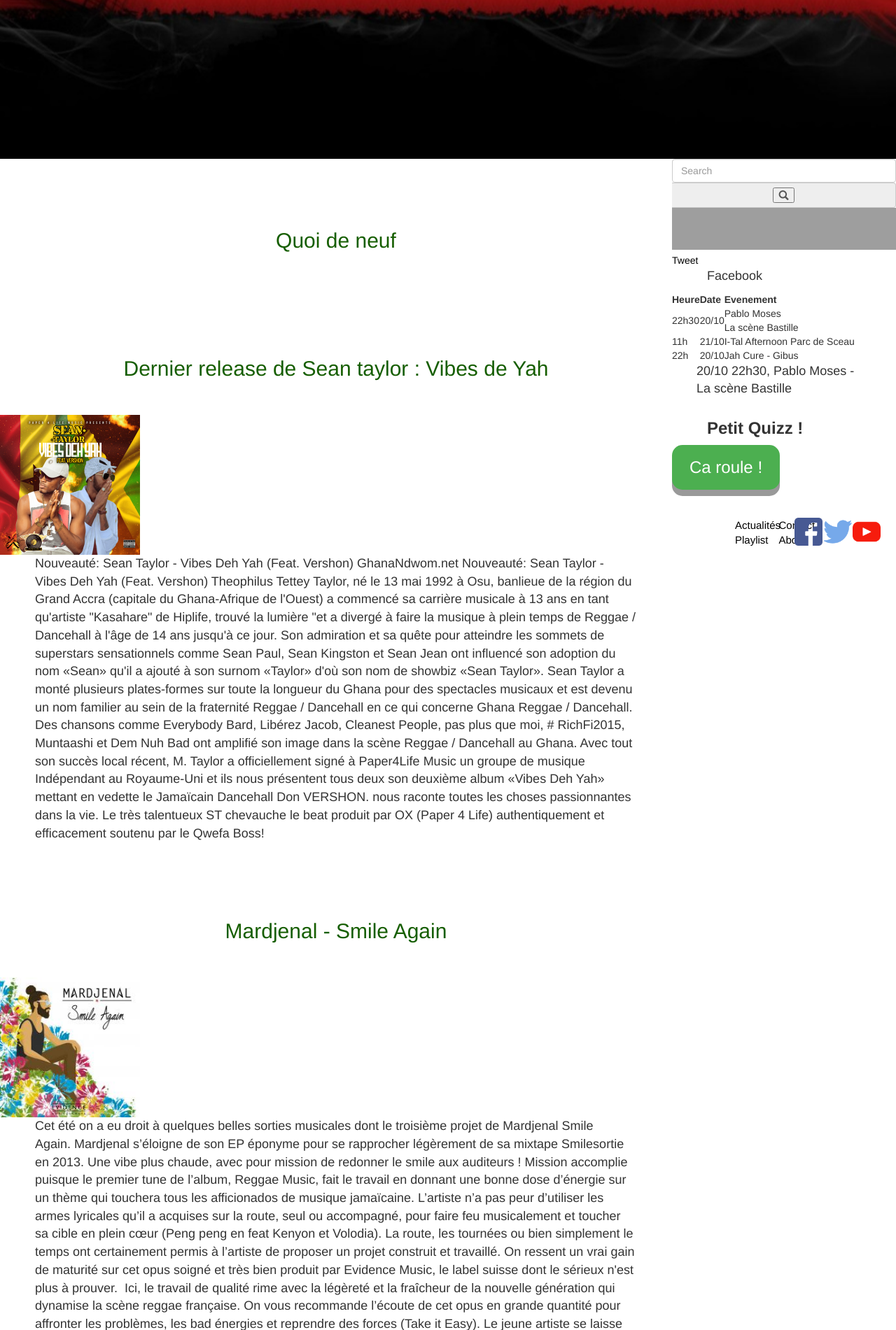
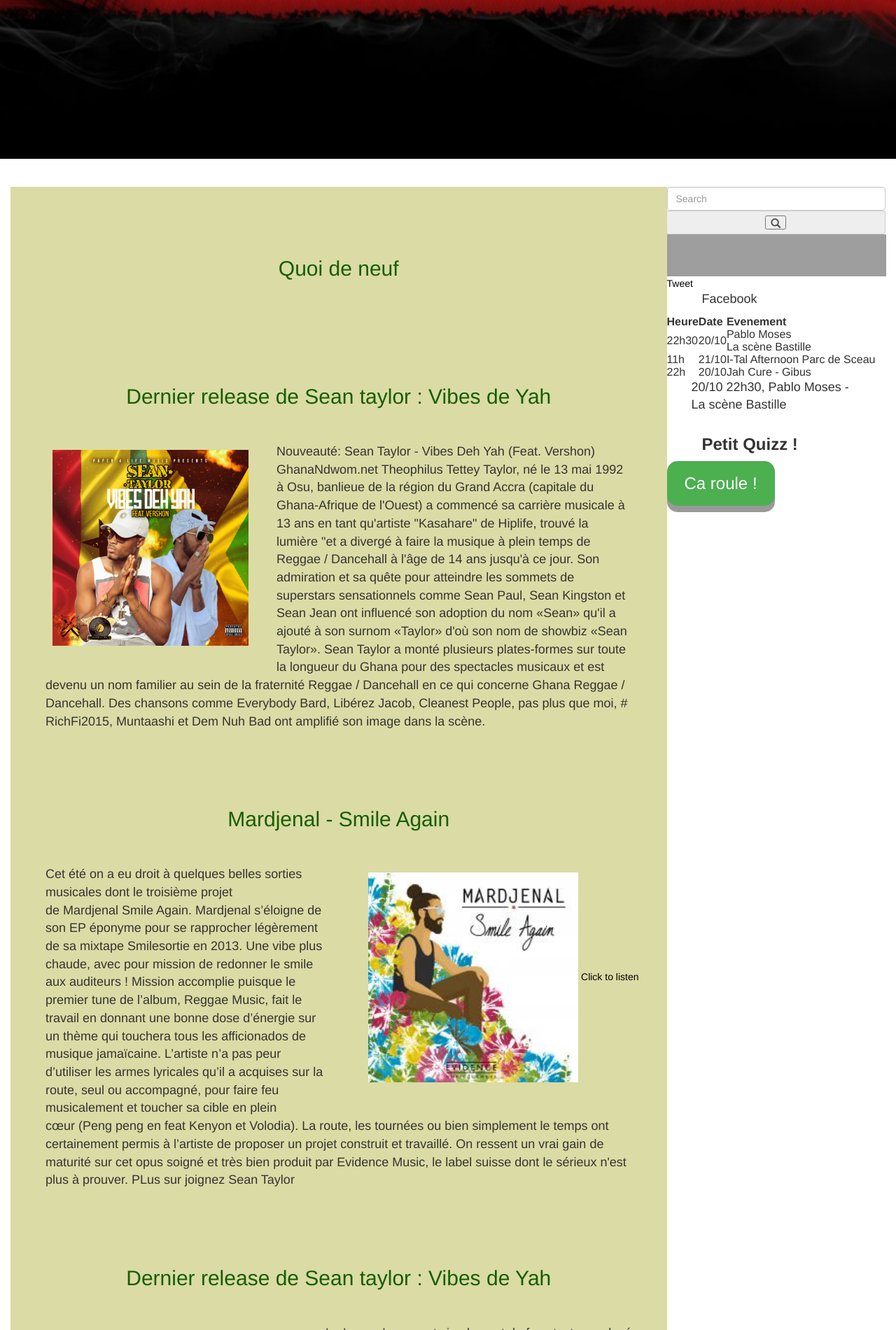
Before and after one commit to saraclima/reggae_wilders, a PHP site: page /quoideneuf.php in a window 1280 px wide. Shown: the part 463-2364 px from the top of the page at 70% size. Run offline with PHP 8.4, Linux system fonts and the light colour scheme; some libraries are stand-ins or nearby versions; grey boxes are pictures that could not be loaded.

Commit message:
final call page quoideneuf presentable

```diff
--- a/assets/css/neufstyle.css
+++ b/assets/css/neufstyle.css
@@ -1,8 +1,7 @@
-.container_nam
+.container_custom
 {
 	margin:20px;
 	padding:20px;
-	font-family: sans-serif;
 }
 
 .row_custom_first
@@ -10,16 +9,29 @@
 	background-color: yellow;
 	height: 10vh;
 }
+
 .imageleft
 {
 	display: block;
+	margin-left: 50px;
+	margin-right: 30px;
+	margin-bottom: 20px;
 	float: left;
+	padding : 10px;
+	text-align: right;
 }
+
 .imageright
 {
 	display: block;
 	float: right;
+	margin-left: 50px;
+	margin-right: 30px;
+	margin-bottom: 20px;
+	padding : 10px;
+	text-align: left;
 }
+
 .col_one
 {
 height: 15vh;
--- a/quoideneuf.php
+++ b/quoideneuf.php
@@ -1,65 +1,65 @@
-<?php include ('includes/header.php'); ?>
+	<link rel="stylesheet" type="text/css" href="assets/css/neufstyle.css">
+
+	<?php include('includes/header.php'); ?>
 	<!--link pour les base de H2 -->
 
 	<!-- Principal content -->
+	<div class="container-fluid container_custom">
 		<div class="col-md-9 col-xs-12">
+			<section>
+				<div class="row row-custom_first contenu">
 
-<section>
+				<h2 class="title_nam"> Quoi de neuf</h2>
+				</div>
 
-<!--page en cours-->
-	<h2 class="title_nam"> Quoi de neuf</h2>
-
-	<div class="row row_custom_second">
+			<div class="row row_custom_second contenu">
 
 				<h2> Dernier release de Sean taylor : Vibes de Yah</h2>
-		<img src ="assets/images/sean.png" width="200px" height="200px" class="imageright">
+				<a href="https://www.reverbnation.com/seantaylorgh">
+				<img src ="assets/images/sean.png" width="300px" height="300px" class="imageleft"> </a>
 				<p>Nouveauté: Sean Taylor - Vibes Deh Yah (Feat. Vershon)
 				GhanaNdwom.net
 
-	Nouveauté: Sean Taylor - Vibes Deh Yah (Feat. Vershon)
-
 				Theophilus Tettey Taylor, né le 13 mai 1992 à Osu, banlieue de la région du Grand Accra (capitale du Ghana-Afrique de l'Ouest) a commencé sa carrière musicale à 13 ans en tant qu'artiste "Kasahare" de Hiplife, trouvé la lumière "et a divergé à faire la musique à plein temps de Reggae / Dancehall à l'âge de 14 ans jusqu'à ce jour.
-
 				Son admiration et sa quête pour atteindre les sommets de superstars sensationnels comme Sean Paul, Sean Kingston et Sean Jean ont influencé son adoption du nom «Sean» qu'il a ajouté à son surnom «Taylor» d'où son nom de showbiz «Sean Taylor».
-
-	Sean Taylor a monté plusieurs plates-formes sur toute la longueur du Ghana pour des spectacles musicaux et est devenu un nom familier au sein de la fraternité Reggae / Dancehall en ce qui concerne Ghana Reggae / Dancehall. Des chansons comme Everybody Bard, Libérez Jacob, Cleanest People, pas plus que moi, # RichFi2015, Muntaashi et Dem Nuh Bad ont amplifié son image dans la scène Reggae / Dancehall au Ghana.
-
-	Avec tout son succès local récent, M. Taylor a officiellement signé à Paper4Life Music un groupe de musique Indépendant au Royaume-Uni et ils nous présentent tous deux son deuxième album «Vibes Deh Yah» mettant en vedette le Jamaïcain Dancehall Don VERSHON. nous raconte toutes les choses passionnantes dans la vie. Le très talentueux ST chevauche le beat produit par OX (Paper 4 Life) authentiquement et efficacement soutenu par le Qwefa Boss!
-
+				Sean Taylor a monté plusieurs plates-formes sur toute la longueur du Ghana pour des spectacles musicaux et est devenu un nom familier au sein de la fraternité Reggae / Dancehall en ce qui concerne Ghana Reggae / Dancehall. Des chansons comme Everybody Bard, Libérez Jacob, Cleanest People, pas plus que moi, # RichFi2015, Muntaashi et Dem Nuh Bad ont amplifié son image dans la scène.
 				</p>
 
 		</div><!--end row sencond-->
 
-	<div class="row row_custom_third">
-
-
+		<div class="row row_custom_third contenu">
 				<h2> Mardjenal - Smile Again</h2>
 
-			<img src ="assets/images/nampage.jpg" width="200px" height="200px" class="imageleft">
-			<p>
-			Cet été on a eu droit à quelques belles sorties musicales dont le troisième projet de Mardjenal Smile Again. Mardjenal s’éloigne de son EP éponyme pour se rapprocher légèrement de sa mixtape Smilesortie en 2013. Une vibe plus chaude, avec pour mission de redonner le smile aux auditeurs !
+		<div class="imageright">
+				<a href="http://www.deezer.com/fr/album/45927192">
 
-Mission accomplie puisque le premier tune de l’album, Reggae Music, fait le travail en donnant une bonne dose d’énergie sur un thème qui touchera tous les afficionados de musique jamaïcaine. L’artiste n’a pas peur d’utiliser les armes lyricales qu’il a acquises sur la route, seul ou accompagné, pour faire feu musicalement et toucher sa cible en plein cœur (Peng peng en feat Kenyon et Volodia). La route, les tournées ou bien simplement le temps ont certainement permis à l’artiste de proposer un projet construit et travaillé. On ressent un vrai gain de maturité sur cet opus soigné et très bien produit par Evidence Music, le label suisse dont le sérieux n'est plus à prouver.
-Ici, le travail de qualité rime avec la légèreté et la fraîcheur de la nouvelle génération qui dynamise la scène reggae française. On vous recommande l’écoute de cet opus en grande quantité pour affronter les problèmes, les bad énergies et reprendre des forces (Take it Easy). Le jeune artiste se laisse aller aisément en français ou en anglais sur tous les thèmes. Smile Again est un projet plein d’enseignements avec un message fort sur des morceaux comme Teach the Youth ou One Drop Basse en collaboration avec Sir Samuel.
-Au final, Mardjenal nous livre avec Smile Again un album engagé, plein d’énergie et de fraîcheur posé sur une base solide et terriblement bien travaillée.
+				<img src ="assets/images/nampage.jpg" width="300px" height="300px">
+				Click to listen
+			</a>
+
+		</div>
+				<p>Cet été on a eu droit à quelques belles sorties musicales dont le troisième projet de Mardjenal Smile Again. Mardjenal s’éloigne de son EP éponyme pour se rapprocher légèrement de sa mixtape Smilesortie en 2013. Une vibe plus chaude, avec pour mission de redonner le smile aux auditeurs !
+
+				Mission accomplie puisque le premier tune de l’album, Reggae Music, fait le travail en donnant une bonne dose d’énergie sur un thème qui touchera tous 	les afficionados de musique jamaïcaine. L’artiste n’a pas peur d’utiliser les armes lyricales qu’il a acquises sur la route, seul ou accompagné, pour faire feu musicalement et toucher sa cible en plein cœur (Peng peng en feat Kenyon et Volodia). La route, les tournées ou bien simplement le temps ont certainement permis à l’artiste de proposer un projet construit et travaillé. On ressent un vrai gain de maturité sur cet opus soigné et très bien produit par Evidence Music, le label suisse dont le sérieux n'est plus à prouver. PLus sur joignez Sean Taylor
 				</p>
 
 
 
 		</div><!--end row third-->
 
-	<div class="row row_custom_fourth">
-
-		<img src ="assets/images/sean.png" width="200px" height="200px" class="imageright">
+		<div class="row row_custom_fourth contenu">
+			<h2> Dernier release de Sean taylor : Vibes de Yah</h2>
+			<div class="imageleft">
+			<a href="http://www.deezer.com/fr/album/47704802">
+			<img src ="assets/images/nampage2.jpg" width="350px" height="300px"></a>
+			</div>
 
 
-		<h2> Dernier release de Sean taylor : Vibes de Yah</h2>
 			<p>Le Lorem Ipsum est simplement du faux texte employé dans la composition et la mise en page avant impression. Le Lorem Ipsum est le faux texte standard de l'imprimerie depuis les années 1500, quand un peintre anonyme assembla ensemble des morceaux de texte pour réaliser un livre spécimen de polices de texte. Il n'a pas fait que survivre cinq siècles, mais s'est aussi adapté à la bureautique informatique, sans que son contenu n'en soit modifié. Il a été popularisé dans les années 1960 grâce à la vente de feuilles Letraset contenant des passages du Lorem Ipsum, et, plus récemment, par son inclusion dans des applications de mise en page de texte, comme Aldus PageMaker. </p>
 
 
 			<div class="row">
 		</div>
-
 
 		</div><!--end row fourth-->
 
@@ -70,17 +70,10 @@ Au final, Mardjenal nous livre avec Smile Again un album engagé, plein d’
 	</div>
 
 
+	<!-- Aside -->
+	<?php include('includes/aside.php'); ?>
 
-<!-- Aside -->
-<?php include("reggae_wilders/includes/aside.php"); ?>
+	</div> <!--end container fluid-->
 
 	<!-- Footer -->
 	<?php include("includes/footer.php"); ?>
-
-
-
-</body>
-
-
-
-</html>
```
Also changed, not shown: assets/css/footer3style.css (deleted, +0 -13 lines), assets/images/nampage2.jpg (added). Lines whose indentation alone changed are shown as unchanged.
